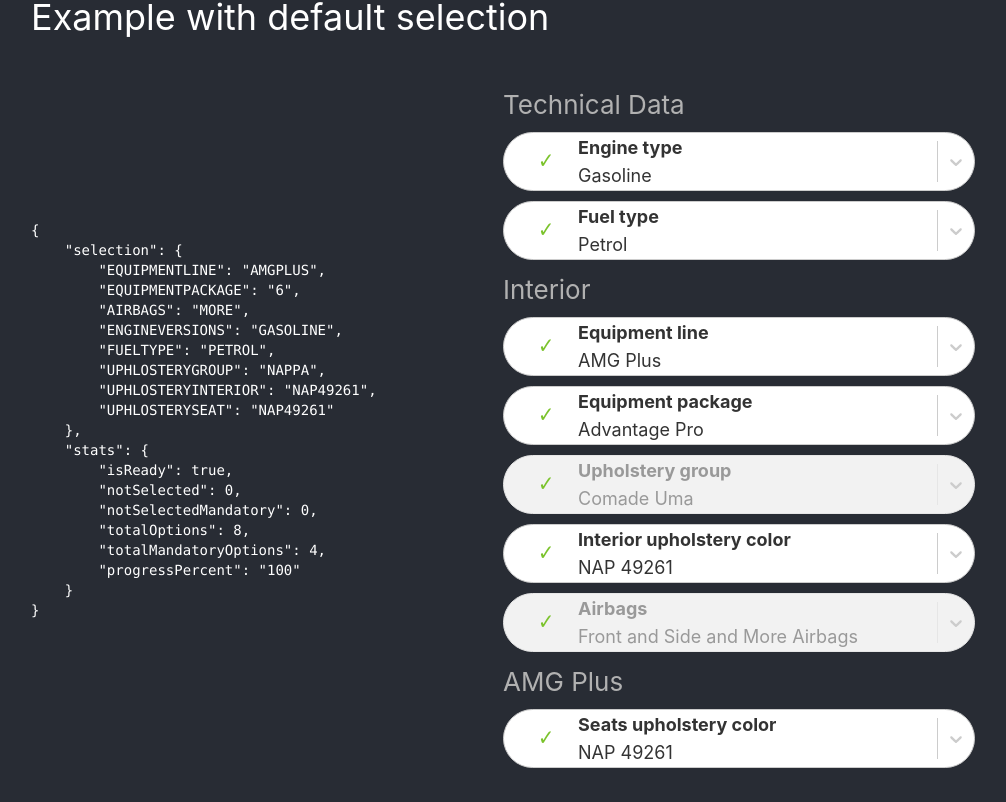
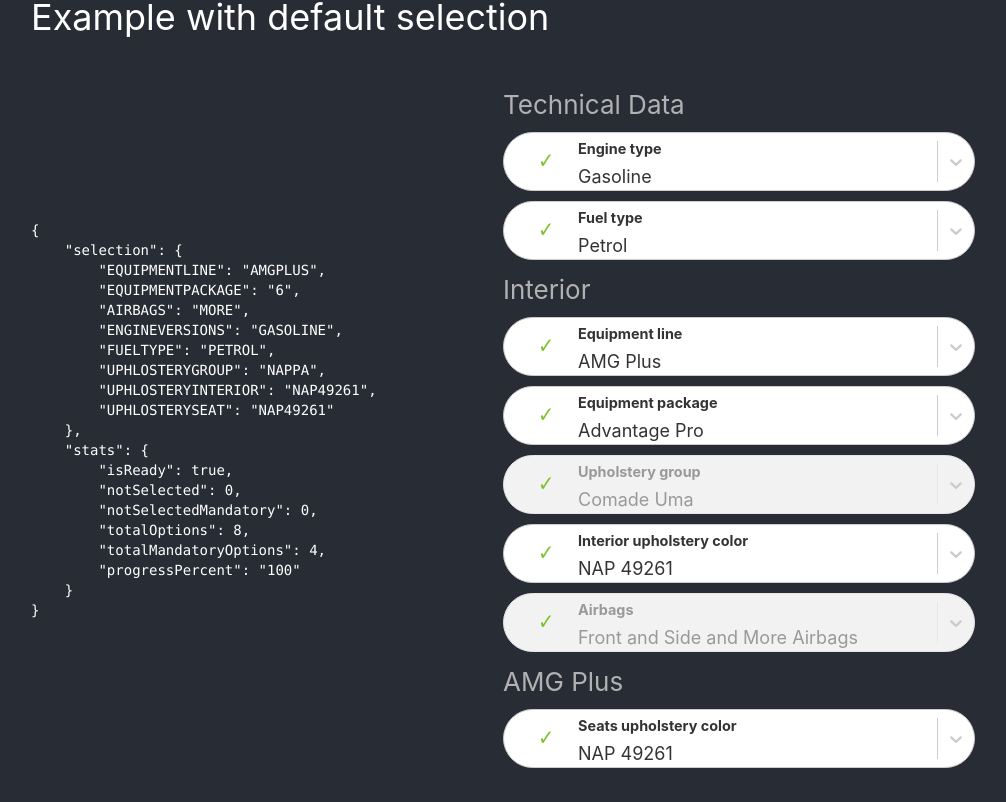
Before and after one commit to ja-klaudiusz/React-Conditional-Selection, a React (Create React App) app: page / in a window 1280 px wide. Shown: the part 800-1602 px from the top of the page, without its empty margins (137-1143 px from the left). Built offline with nearby package versions, Linux system fonts and the light colour scheme.

Commit message:
update readme

```diff
--- a/src/Components/Options.js
+++ b/src/Components/Options.js
@@ -18,7 +18,9 @@
             color: '#7bc32c',
           }}></span>
         <div className="flex flex-col justify-center pl-2">
-          <strong>{props.selectProps.placeholder}</strong>
+          <strong>
+            <small>{props.selectProps.placeholder}</small>
+          </strong>
           {children}
         </div>
       </div>
--- a/src/utils/validation.js
+++ b/src/utils/validation.js
@@ -4,7 +4,7 @@
 // ----------------------------------------------------------------------
 // React Conditional Selection validation
 // Copyright © Klaudiusz Marszałek
-// License: MITNFA
+// License: MIT
 // ----------------------------------------------------------------------
 
 export const validate = (data, selection) => {
```
Also changed, not shown: 1 other file (tests, documents, lock files or other folders).
